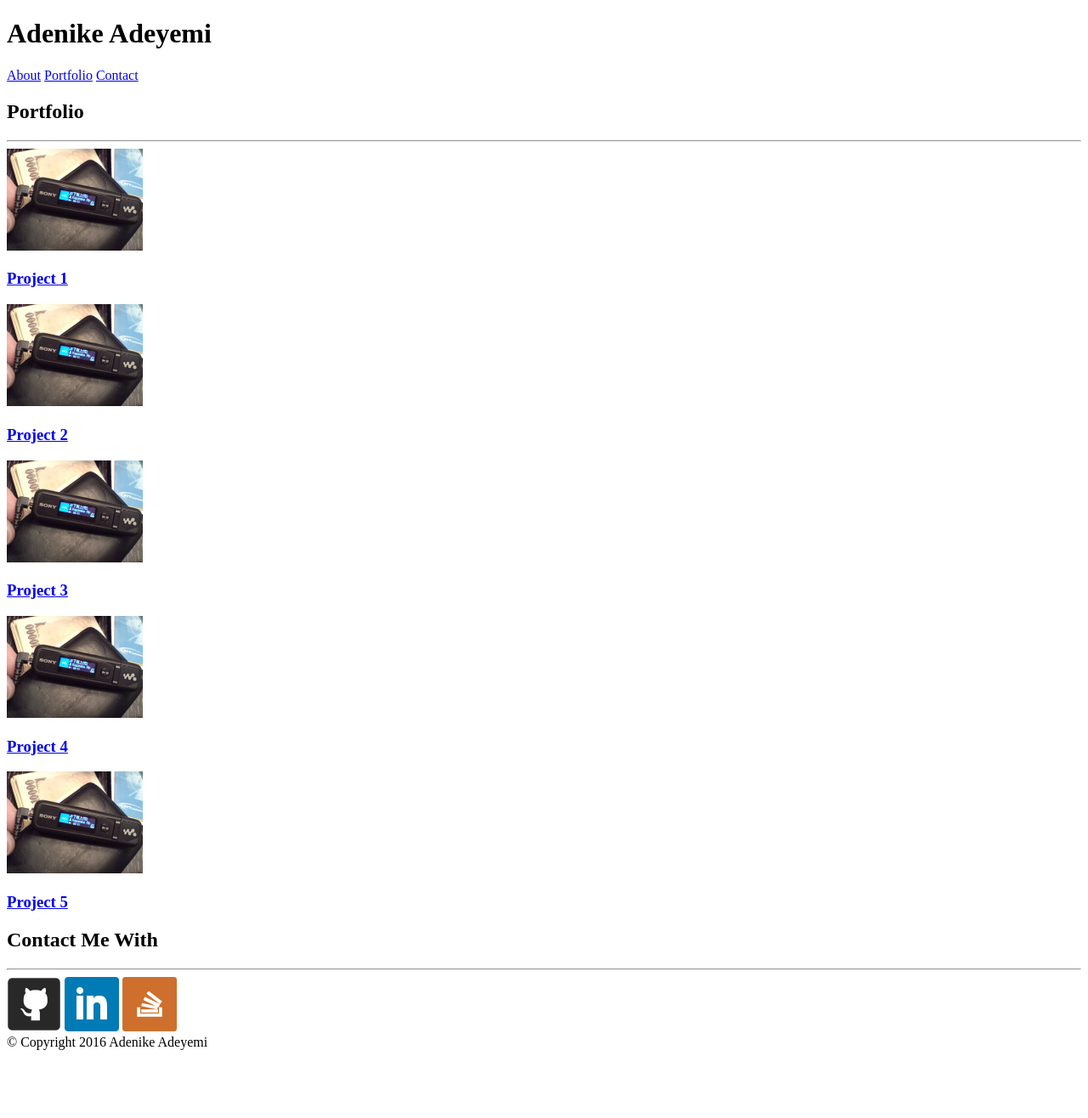
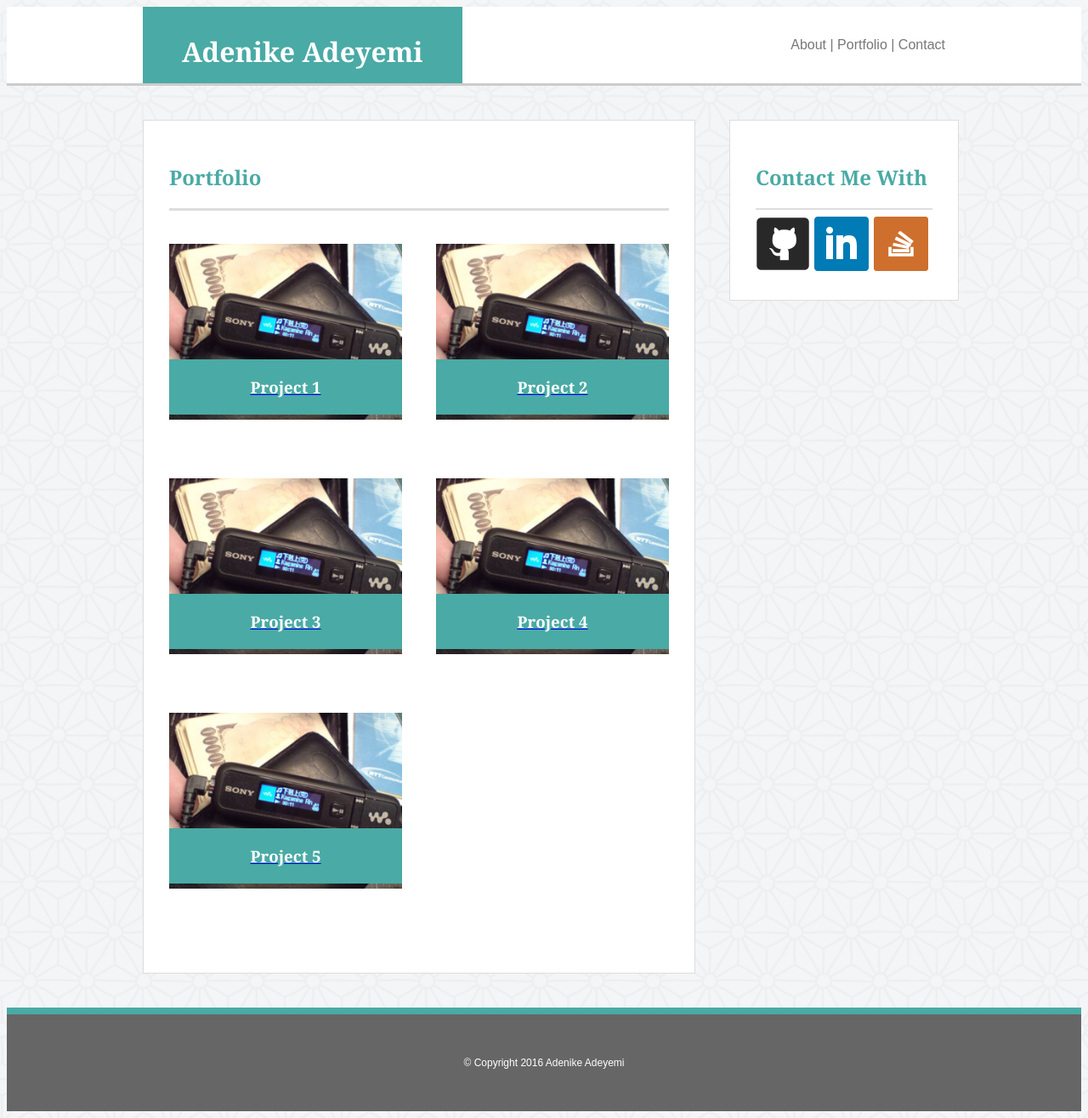
Before and after one commit to nikea1/Basic-Portfolio, a PHP site: page /portfolio.html in a window 1280 px wide. Shown: the whole page at 85% size. Before the commit the page ends 1236 px from the top, so only its background shows below. Run offline with PHP 8.4, Linux system fonts and the light colour scheme.

Commit message:
edited style css for portfolio need to get rid of underline

```diff
--- a/assets/css/style.css
+++ b/assets/css/style.css
@@ -126,6 +126,46 @@ textarea{
 	font-size: 16px;
 
 }
+/* end of contacts*/
+
+/*Portfolios*/
+
+#projects{
+	margin-top: 39px;
+	width: 588px;
+	position: relative;
+}
+
+a h3{
+	/*display: inline;*/
+	/*width: 274px;*/
+	margin:0;
+	text-decoration: none;
+	background-color: #4aaaa5;
+	color:#ffffff;
+	/*height: 60px;*/
+	padding: 20px ;
+	text-align: center;
+	position: relative;
+	bottom: 75px;
+	/*position: absolute;
+	top: 137px;*/
+}
+
+
+
+.project_link{
+	float:left;
+	width: 274px;
+
+}
+
+.project_link2{
+	float:right;
+	width: 274px;
+
+}
+/*end of portfolio*/
 
 aside{
 	width: 208px;
--- a/portfolio.html
+++ b/portfolio.html
@@ -3,56 +3,62 @@
 	<head>
 		<meta charset="utf-8">
 		<title>Portfolio</title>
+		<link rel="stylesheet" type="text/css" href="assets/css/style.css">
 	</head>
 	<body>
 
 		<!-- main header -->
+		<div id="header-container">
 			<header>
 				<h1>Adenike Adeyemi</h1>
 			</header>
 
 			<!-- navigation links -->
 			<nav>
-			<a href="index.html">About</a>
-			<a href="#">Portfolio</a>
-			<a href="contact.html">Contact</a>
+				<p>
+				<a href="index.html">About</a> |
+				<a href="#">Portfolio</a> |
+				<a href="contact.html">Contact</a></p>
 			</nav>
+		</div>
 
+		<div id="mid-container">
 			<!-- Portfolio  links-->
 			<section>
-			<h1>Portfolio</h1>
+				<h1 class="sub-header">Portfolio</h1>
 
-			<hr>
-
+				<hr />
+				<div id="projects">
 					<a class="project_link" href="#">
-				<img src="assets/images/technics-q-c-640-480-10.jpg" alt="temporary picture of project 1" height="120"  width="160">
+						<img src="assets/images/technics-q-c-640-480-10.jpg" alt="temporary picture of project 1" height="207"  width="274">
 						<h3>Project 1</h3>
 					</a>
 
-			<a class="project_link" href="#">
-				<img src="assets/images/technics-q-c-640-480-10.jpg" alt="temporary picture of project 2" height="120" width="160">
+					<a class="project_link2" href="#">
+						<img src="assets/images/technics-q-c-640-480-10.jpg" alt="temporary picture of project 2" height="207" width="274">
 						<h3>Project 2</h3>
 					</a>
 
 					<a class="project_link" href="#">
-				<img src="assets/images/technics-q-c-640-480-10.jpg" alt="temporary picture of project 3" height="120" width="160">
+						<img src="assets/images/technics-q-c-640-480-10.jpg" alt="temporary picture of project 3" height="207" width="274">
 						<h3>Project 3</h3>
 					</a>
 
-			<a class="project_link" href="#">
-				<img src="assets/images/technics-q-c-640-480-10.jpg" alt="temporary picture of project 4" height="120" width="160">
+					<a class="project_link2" href="#">
+						<img src="assets/images/technics-q-c-640-480-10.jpg" alt="temporary picture of project 4" height="207" width="274">
 						<h3>Project 4</h3>
 					</a>
 
 					<a class="project_link" href="#">
-				<img src="assets/images/technics-q-c-640-480-10.jpg" alt="temporary picture of project 5" height="120" width="160">
+						<img src="assets/images/technics-q-c-640-480-10.jpg" alt="temporary picture of project 5" height="207" width="274">
 						<h3>Project 5</h3>
 					</a>
+				</div>
 			</section>
 
 			<!-- Contact links -->
 			<aside>
-			<h2>Contact Me With</h2>
+				<h2 class="sub-header">Contact Me With</h2>
 
 				<hr>
 
@@ -61,8 +67,8 @@
 				<a href="https://www.linkedin.com/in/adenike-adeyemi-38809a117"><img src="assets/images/1466570776_square-linkedin.png" alt="LinkedIn" height="64" width="64"></a>
 
 				<a href="http://stackoverflow.com/users/6491566/nike-adeyemi"><img src="assets/images/1466570780_stackoverflow-square-social-media.png" alt="StackOverFlow" height="64" width="64"></a>
-		<aside>
-
+			</aside>
+		</div>
 		<!-- Footer -->
 		<footer>
 			&copy; Copyright 2016 Adenike Adeyemi
```
Also changed, not shown: 2 other files. Lines whose indentation alone changed are shown as unchanged.
